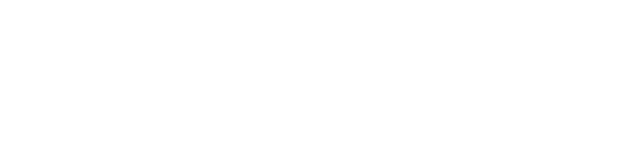
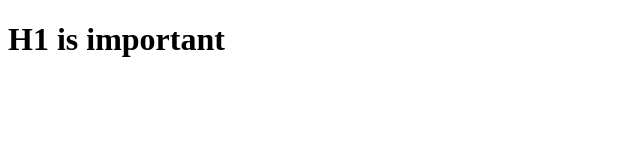
Before and after one commit to soliveira-belo/git-one, a plain HTML site: page index.html in a window 1280 px wide. Shown: the whole page, without its empty margins (0-640 px from the left). Drawn offline with Linux system fonts and the light colour scheme.

Commit message:
added h1

```diff
--- a/index.html
+++ b/index.html
@@ -5,6 +5,6 @@
     <title>Git One</title>
   </head>
   <body>
-
+    <h1> H1 is important </h1>
   </body>
 </html>
```
